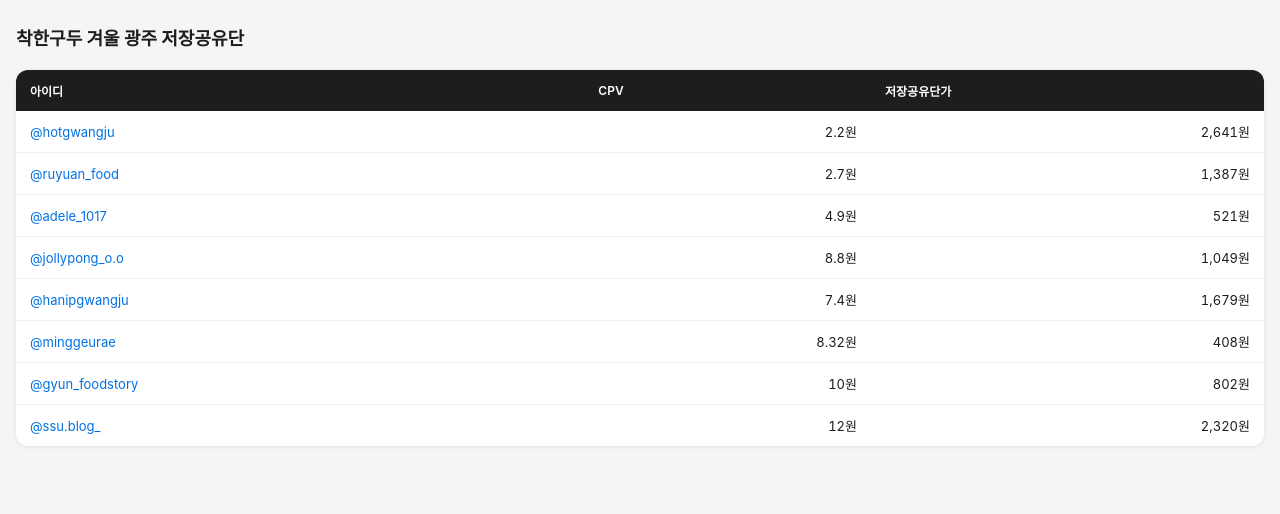
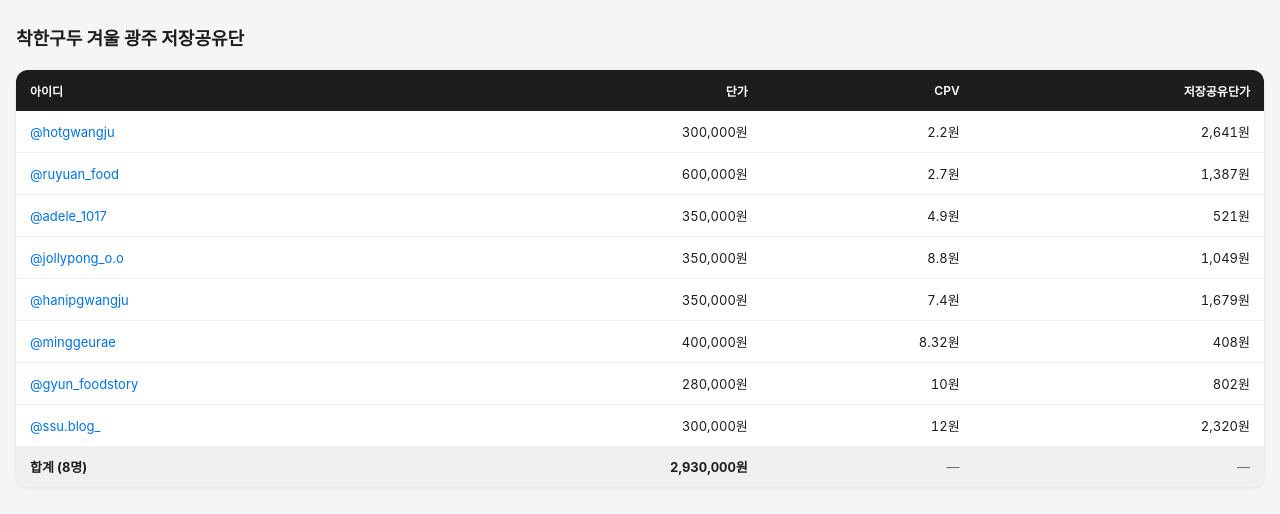
Before and after one commit to kangnaan00/lndjxom2, a plain HTML site: page index.html in a window 1280 px wide. Drawn offline with Linux system fonts and the light colour scheme.

Commit message:
Add 단가 column and total row

```diff
--- a/index.html
+++ b/index.html
@@ -12,11 +12,11 @@
   th { background: #1d1d1f; color: #fff; font-size: 12px; font-weight: 600; padding: 12px 14px; text-align: left; white-space: nowrap; }
   td { font-size: 13px; padding: 11px 14px; border-bottom: 1px solid #f0f0f0; vertical-align: middle; }
   tr:last-child td { border-bottom: none; }
-  tr:hover td { background: #f9f9f9; }
+  tbody tr:hover td { background: #f9f9f9; }
   a { color: #0071e3; text-decoration: none; }
   a:hover { text-decoration: underline; }
   .num { text-align: right; font-variant-numeric: tabular-nums; }
-  .tag-cpv { color: #6e6e73; font-size: 11px; }
+  tfoot td { background: #f0f0f2; font-weight: 700; }
 </style>
 </head>
 <body>
@@ -25,52 +25,69 @@
   <thead>
     <tr>
       <th>아이디</th>
-      <th>CPV</th>
-      <th>저장공유단가</th>
+      <th class="num">단가</th>
+      <th class="num">CPV</th>
+      <th class="num">저장공유단가</th>
     </tr>
   </thead>
   <tbody>
     <tr>
       <td><a href="https://www.instagram.com/hotgwangju/" target="_blank">@hotgwangju</a></td>
+      <td class="num">300,000원</td>
       <td class="num">2.2원</td>
       <td class="num">2,641원</td>
     </tr>
     <tr>
       <td><a href="https://www.instagram.com/ruyuan_food/reels/" target="_blank">@ruyuan_food</a></td>
+      <td class="num">600,000원</td>
       <td class="num">2.7원</td>
       <td class="num">1,387원</td>
     </tr>
     <tr>
       <td><a href="https://www.instagram.com/adele_1017/reels/" target="_blank">@adele_1017</a></td>
+      <td class="num">350,000원</td>
       <td class="num">4.9원</td>
       <td class="num">521원</td>
     </tr>
     <tr>
       <td><a href="https://www.instagram.com/jollypong_o.o" target="_blank">@jollypong_o.o</a></td>
+      <td class="num">350,000원</td>
       <td class="num">8.8원</td>
       <td class="num">1,049원</td>
     </tr>
     <tr>
       <td><a href="https://www.instagram.com/hanipgwangju" target="_blank">@hanipgwangju</a></td>
+      <td class="num">350,000원</td>
       <td class="num">7.4원</td>
       <td class="num">1,679원</td>
     </tr>
     <tr>
       <td><a href="https://www.instagram.com/minggeurae/reels/" target="_blank">@minggeurae</a></td>
+      <td class="num">400,000원</td>
       <td class="num">8.32원</td>
       <td class="num">408원</td>
     </tr>
     <tr>
       <td><a href="https://www.instagram.com/gyun_foodstory/" target="_blank">@gyun_foodstory</a></td>
+      <td class="num">280,000원</td>
       <td class="num">10원</td>
       <td class="num">802원</td>
     </tr>
     <tr>
       <td><a href="https://www.instagram.com/ssu.blog_/reels/" target="_blank">@ssu.blog_</a></td>
+      <td class="num">300,000원</td>
       <td class="num">12원</td>
       <td class="num">2,320원</td>
     </tr>
   </tbody>
+  <tfoot>
+    <tr>
+      <td>합계 (8명)</td>
+      <td class="num">2,930,000원</td>
+      <td class="num" style="color:#6e6e73; font-weight:400;">—</td>
+      <td class="num" style="color:#6e6e73; font-weight:400;">—</td>
+    </tr>
+  </tfoot>
 </table>
 </body>
 </html>
```
